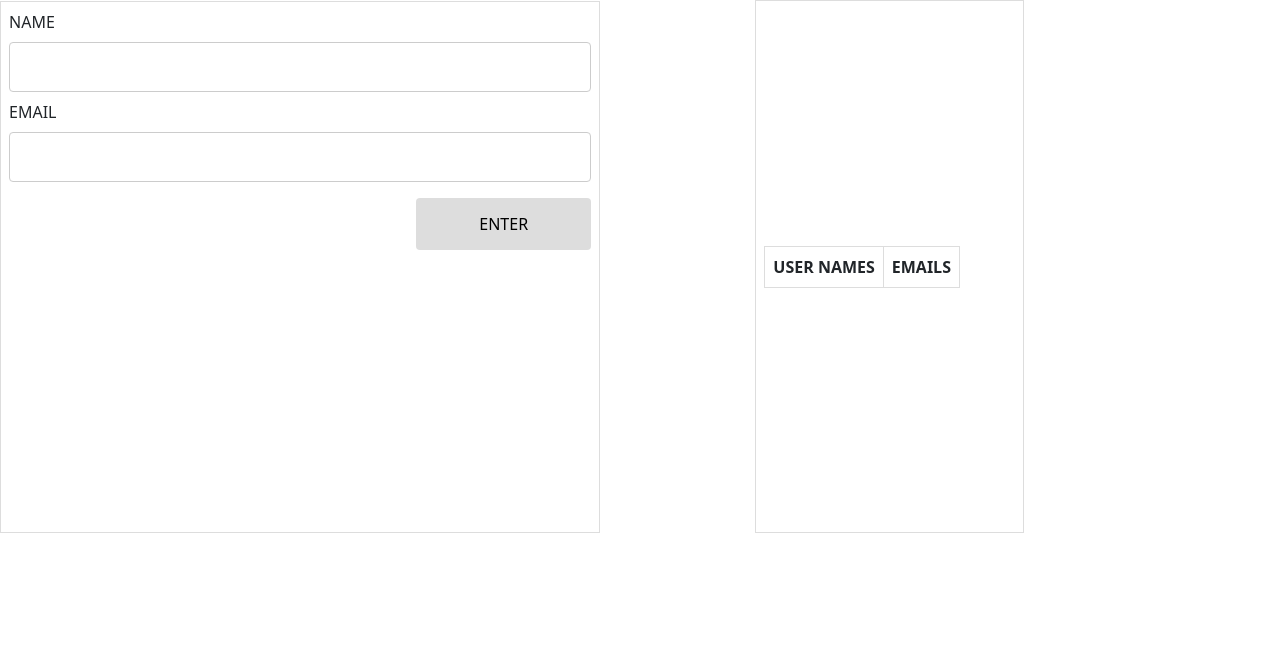
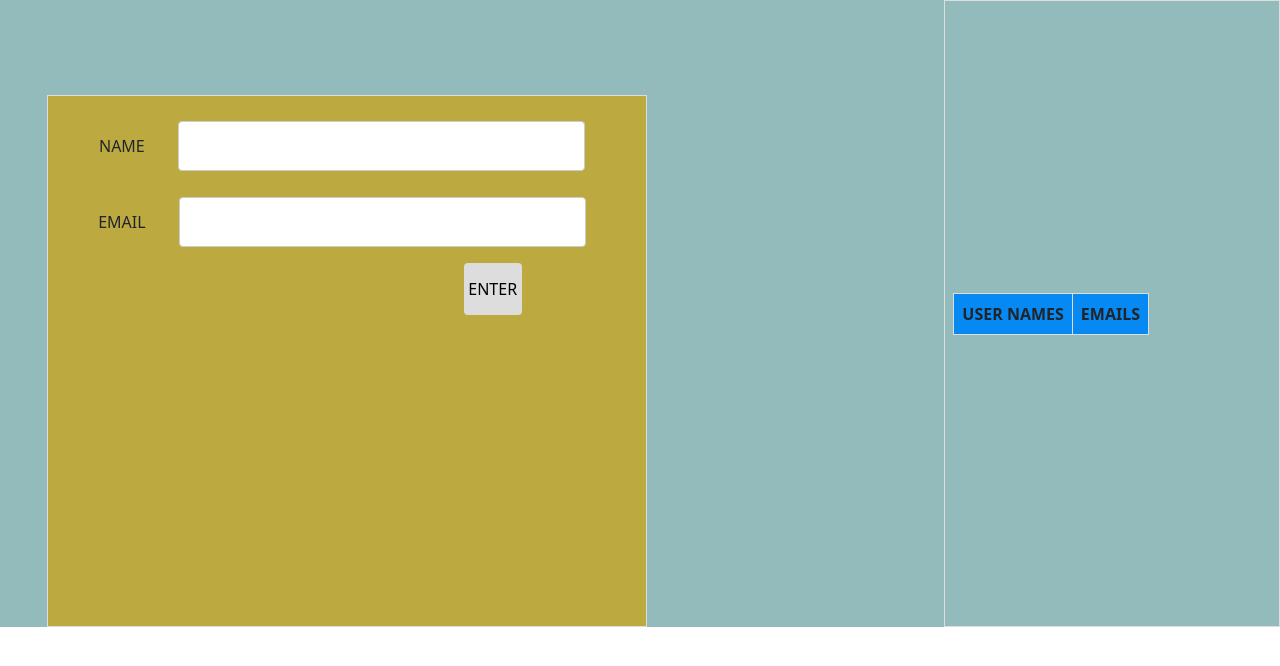
Before and after one commit to AlinaJavedBSE005/Sessional-2-lab, a PHP site: page /sec.html in a window 1280 px wide. Shown: the top 666 px of the page. Run offline with PHP 8.4, Linux system fonts and the light colour scheme; lists and menus that the app fills with data are empty; some libraries are stand-ins or nearby versions.

Commit message:
Update styles.css

```diff
--- a/styles.css
+++ b/styles.css
@@ -1,12 +1,15 @@
 body > table{
-    width: 80%;
+    width: 100%;
+    background-color: rgba(80, 145, 145, 0.61);
 }
 
 table{
     border-collapse: collapse;
+    background-color: rgb(7, 137, 243);
 }
 table.list{
-    width:100%;
+    width:90%;
+    margin-left: 5%;
 }
 
 td, th {
@@ -19,24 +22,29 @@ tr:nth-child(even),table.list thead>tr {
 }
 
 input[type=text], input[type=number] {
-    width: 100%;
+    width: 70%;
     padding: 12px 20px;
-    margin: 8px 0;
+    margin: 8px 10px;
     display: inline-block;
     border: 1px solid #ccc;
     border-radius: 4px;
     box-sizing: border-box;
+    box-shadow: darkblue;
+    margin-top: 3%;
+    margin-left: 5%;
+
 }
 
 input[type=submit]{
-    width: 30%;
+    width: 10%;
     background-color: #ddd;
     color: #000;
-    padding: 14px 20px;
+    padding: 14px 0px;
     margin: 8px 0;
     border: none;
     border-radius: 4px;
     cursor: pointer;
+    margin-right: 20%;
 }
 
 form div.form-action-buttons{
@@ -64,4 +72,8 @@ label.validation-error{
     float: left;
     position: sticky;
     top: 0;
+    margin-left: 5%;
+    margin-top: 10%;
+    background-color: rgba(196, 168, 43, 0.842);
+    text-align: center;
 }
```
